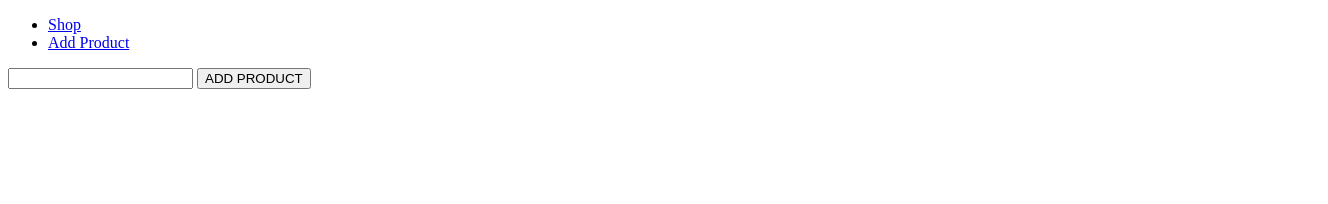
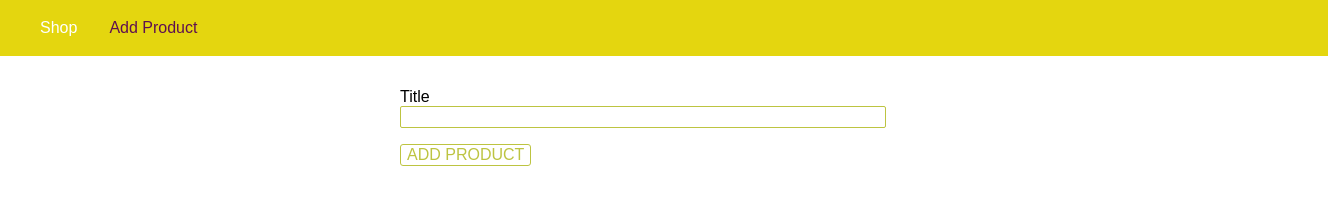
Before and after one commit to hituhin/play-with-node, a website: page views/add-product.html in a window 1280 px wide. Shown: the whole page, 1328 px wide, since content can reach past the window. Drawn offline with Linux system fonts and the light colour scheme.

Commit message:
add external css using static rought

```diff
--- a/app.js
+++ b/app.js
@@ -5,12 +5,14 @@ let bodyPerser = require('body-parser');
 const adminRouter = require('./routes/admin');
 const shopRouter = require('./routes/shop');
 
+
 let express = require('express');
 const app = express();
 
 
 app.use(bodyPerser.urlencoded({extended:false}));
 app.use("/admin",adminRouter);
+app.use(express.static(path.join(__dirname,"public")));
 app.use(shopRouter);
 app.use((req,res,next)=>{
 res.status(404).sendFile(path.join(__dirname,'views','not-found.html'));
--- /dev/null
+++ b/public/css/main.css
@@ -0,0 +1,74 @@
+body {
+    padding: 0;
+    margin: 0;
+    font-family: sans-serif;
+}
+
+main {
+    padding: 1rem;
+}
+
+.main-header {
+    width: 100%;
+    height: 3.5rem;
+    background-color: rgb(228, 214, 15);
+    padding: 0 1.5rem;
+
+}
+
+.main-header__nav {
+    height: 100%;
+    display: flex;
+    align-items: center;
+}
+
+.main-header__list-item {
+    list-style: none;
+    margin: 0;
+    padding: 0;
+    display: flex;
+
+}
+
+.main-header__item {
+    margin: 0 1rem;
+    padding: 0;
+}
+
+.main-header__item a {
+    text-decoration: none;
+    color: white;
+}
+
+.main-header__item a:hover,
+.main-header__item a:active,
+.main-header__item a.active {
+    color: rgb(94, 16, 81);
+}
+.form-control label,
+.form-control input {
+   display: block;
+   width: 100%;
+}
+.form-control{
+    margin: 1rem 0;
+}
+.product-form {
+    width: 30rem;
+    max-width: 90%;
+    margin: auto;
+}
+.form-control input {
+    border: 1px solid #bdc441;
+    font: inherit ;
+    border-radius: 2px;
+}
+button {
+    font:  inherit ;
+    border: 1px solid #bdc441;
+    color: #bdc441;
+    background: white;
+    border-radius: 3px;
+    cursor: pointer;
+    text-decoration-color: aliceblue;
+}
--- a/routes/admin.js
+++ b/routes/admin.js
@@ -4,7 +4,7 @@ const router = express.Router();
   router.get('/add-product', (req ,res,next)=>{
     res.sendFile(path.join(__dirname,'../','views','add-product.html'));
 });
-router.post('/product',(req,res,next)=>{
+router.post('/add-product',(req,res,next)=>{
     res.redirect('/');
 });
 
--- a/routes/shop.js
+++ b/routes/shop.js
@@ -3,7 +3,6 @@ const path = require('path');
 const router = express.Router();
 
 router.get('/', (req ,res,next)=>{
-    console.log("I am from 1st middleware!");
     res.sendFile(path.join(__dirname,'../','views','shop.html'));
 });
 
--- a/views/add-product.html
+++ b/views/add-product.html
@@ -1,23 +1,32 @@
 <!DOCTYPE html>
 <html lang="en">
+
 <head>
     <meta charset="UTF-8">
     <meta http-equiv="X-UA-Compatible" content="IE=edge">
     <meta name="viewport" content="width=device-width, initial-scale=1.0">
     <title>add product</title>
+    <link rel="stylesheet" href="../css/main.css">
 </head>
+
 <body>
-    <header>
-        <ul>
-            <li><a href="/">Shop</a></li>
-            <li ><a href="/add-product">Add Product</a></li>
-        </ul>
+    <header class="main-header">
+        <nav class="main-header__nav">
+            <ul class="main-header__list-item">
+                <li class="main-header__item"><a href="/" >Shop</a></li>
+                <li class="main-header__item"><a class="active" href="/admin/add-product">Add Product</a></li>
+            </ul>
+        </nav>
     </header>
     <main>
-        <form action="/add-product" method="POST">
-            <input type="text" name="title">
-            <button type="submit">ADD PRODUCT</button>
+        <form class="product-form" action="/admin/add-product" method="POST">
+            <div class="form-control">
+                <label for="title">Title</label>
+                <input type="text" name="title" id="title">
+            </div>
+            <button type="submit" >ADD PRODUCT</button>
         </form>
     </main>
 </body>
+
 </html>
```
Also changed, not shown: views/shop.html (+39 -4 lines), views/not-found.html (line endings or trailing spaces).
